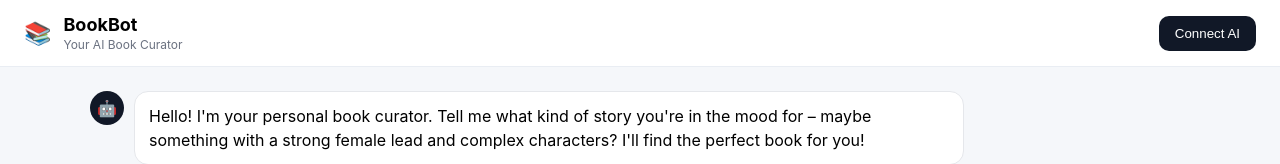
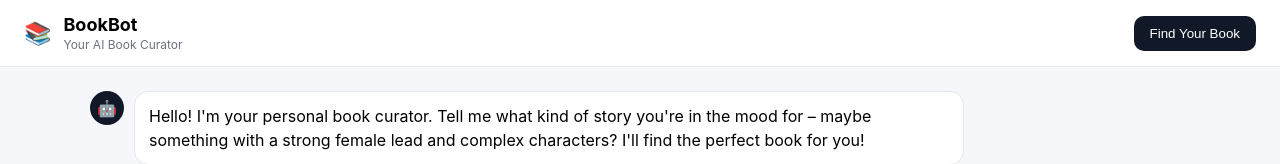
Before and after one commit to kalviumcommunity/ai_book_finder, a React (Vite) app in the folder frontend/client/: page / in a window 1280 px wide. Shown: the top 164 px of the page. Built offline with nearby package versions, Linux system fonts and the light colour scheme.

Commit message:
Readme improved

```diff
--- a/frontend/client/src/App.jsx
+++ b/frontend/client/src/App.jsx
@@ -78,7 +78,7 @@ function App() {
             <div className="brand-sub">Your AI Book Curator</div>
           </div>
         </div>
-        <button className="connect-btn">Connect AI</button>
+        <button className="connect-btn">Find Your Book</button>
       </header>
 
       <main className="content">
```
Also changed, not shown: 1 other file (tests, documents, lock files or other folders).
